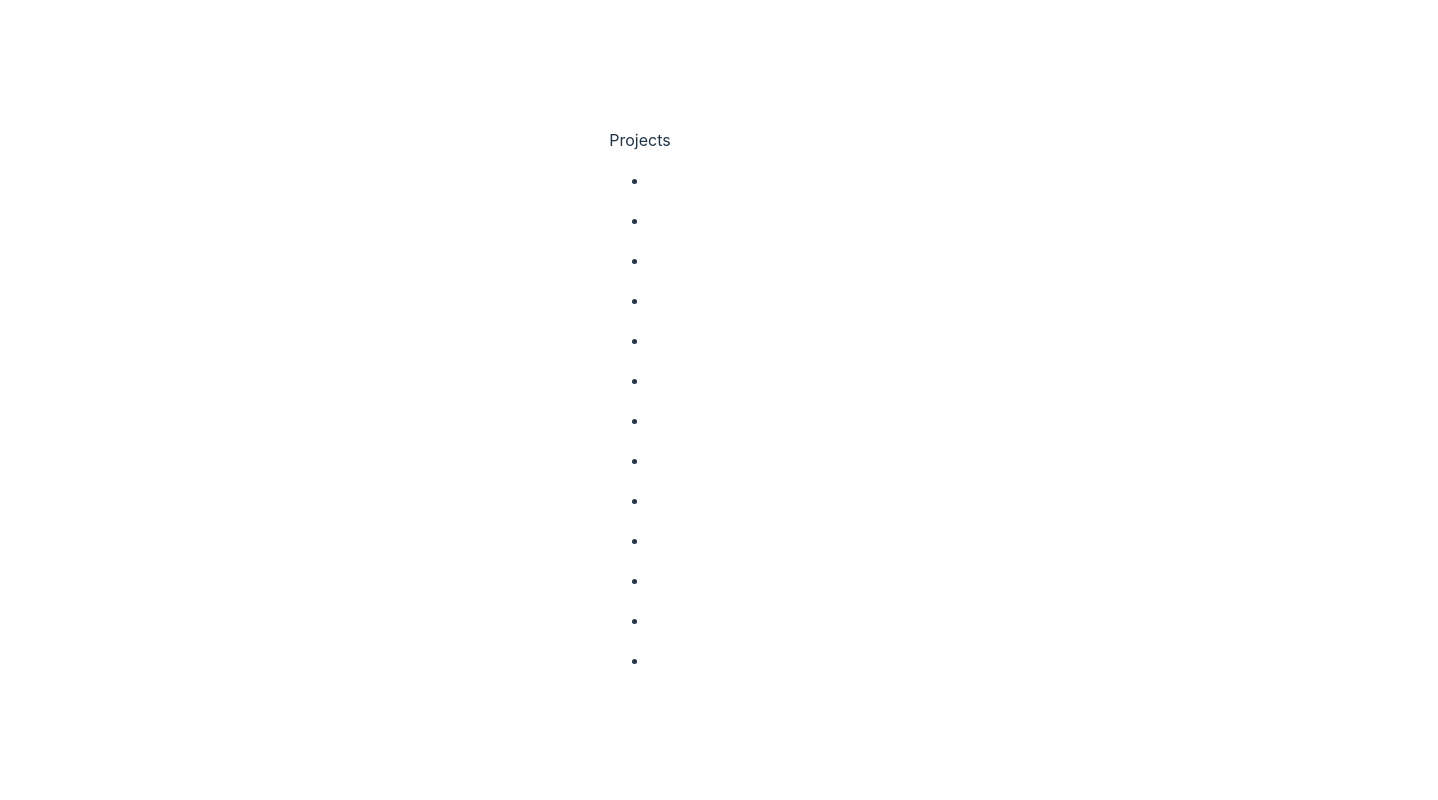
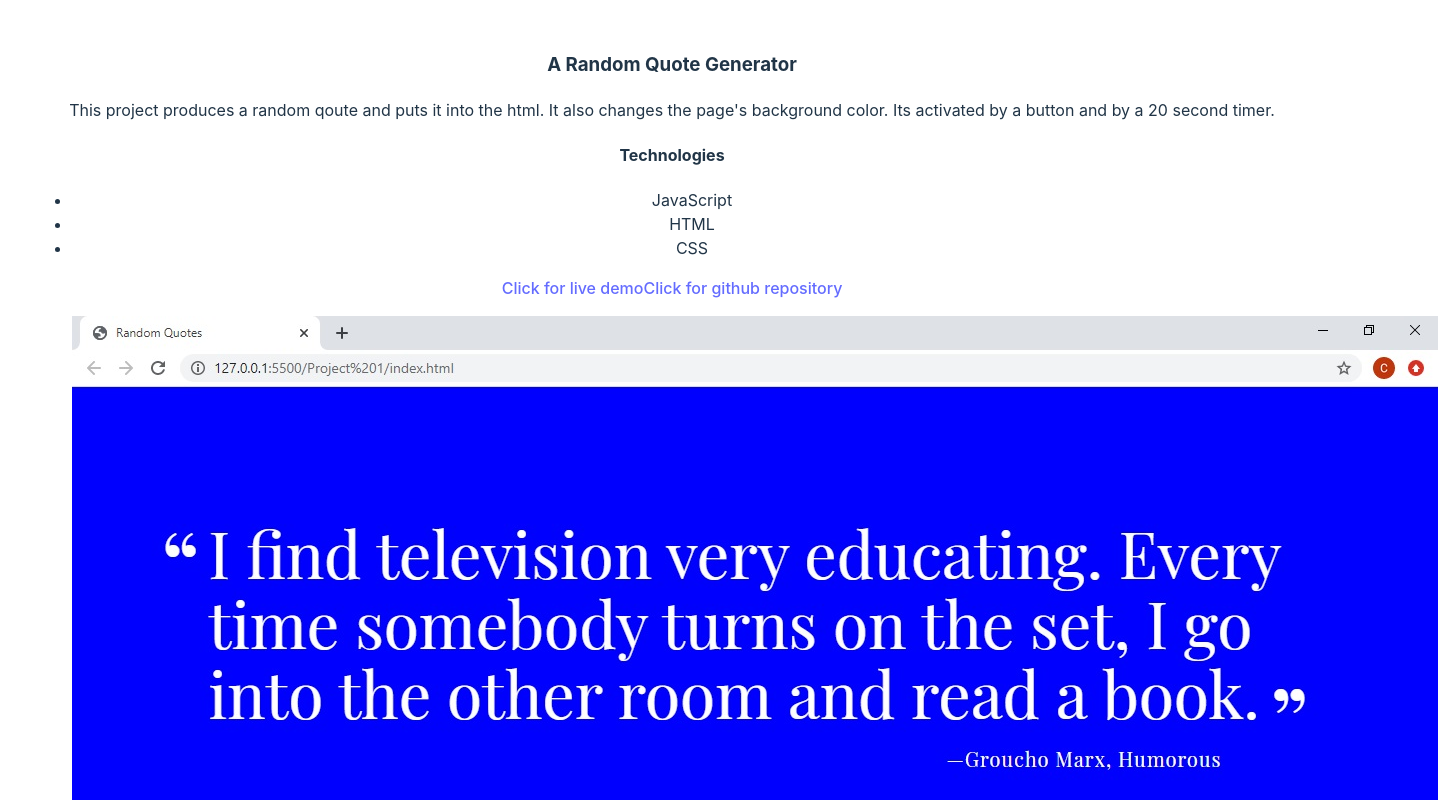
Before and after one commit to CalebHasch/Caleb-s-Portfolio-Frontend, a React (Vite) app in the folder Calebs-Portfolio/: page /project/1 in a window 1280 px wide. Shown: the top 800 px of the page, 1438 px wide, since content can reach past the window. Built offline with nearby package versions, Linux system fonts and the light colour scheme.

Commit message:
create project page

```diff
--- a/Calebs-Portfolio/src/components/App/App.jsx
+++ b/Calebs-Portfolio/src/components/App/App.jsx
@@ -1,13 +1,12 @@
-import { useState, useEffect } from "react";
+import { useState } from "react";
+import { Routes, Route } from "react-router-dom";
 import ProjectDisplay from "../ProjectDisplay/ProjectDisplay";
+import ProjectPage from "../ProjectPage/ProjectPage";
 import "./App.css";
-import projectList from "../../../db.json";
-import { number } from "../../utils/constants";
+import { projectList } from "../../utils/constants";
 
 function App() {
-  const [projects, setProjects] = useState(projectList);
-  console.log(projectList);
-  console.log(number);
+  const [projects, setProjects] = useState(projectList.projects);
 
   // useEffect(() => {
   //   setProjects(projectList);
@@ -15,7 +14,18 @@ function App() {
 
   return (
     <>
-      <ProjectDisplay projects={projects}></ProjectDisplay>
+      <Routes>
+        <Route
+          path="/"
+          element={
+            <ProjectDisplay projects={projects} setProjects={setProjects} />
+          }
+        />
+        <Route
+          path="/project/:id"
+          element={<ProjectPage projects={projects} />}
+        />
+      </Routes>
     </>
   );
 }
--- /dev/null
+++ b/Calebs-Portfolio/src/components/ProjectDisplay/ProjectDisplay.css
@@ -0,0 +1,14 @@
+.projectList {
+  list-style: none;
+  display: grid;
+  grid-template-columns: repeat(2, 428px);
+  gap: 20px 20px;
+  padding: 0;
+}
+
+.project {
+}
+
+.project__thumbnail {
+  height: 200px;
+}
--- a/Calebs-Portfolio/src/components/ProjectDisplay/ProjectDisplay.jsx
+++ b/Calebs-Portfolio/src/components/ProjectDisplay/ProjectDisplay.jsx
@@ -1,13 +1,27 @@
-export default function ProjectDisplay({ projects }) {
-  console.log(projects);
+import "./ProjectDisplay.css";
+import { NavLink } from "react-router-dom";
+
+export default function ProjectDisplay({ projects, setProjects }) {
+  function searchProjects(id) {
+    setCurrentProject(projects[id]);
+  }
+
   return (
     <div>
       <p>Projects</p>
-      <ul>
+      <ul className="projectList">
         {projects.map((project) => {
           return (
             <li key={project.id}>
-              <p>{project.projectname}</p>
+              <p>{project.project_name}</p>
+
+              <NavLink to={`/project/${project.id}`}>
+                <img
+                  className="project__thumbnail"
+                  src={project.image_urls[0]}
+                  alt={project.project_name}
+                ></img>
+              </NavLink>
             </li>
           );
         })}
--- /dev/null
+++ b/Calebs-Portfolio/src/components/ProjectPage/ProjectPage.jsx
@@ -0,0 +1,33 @@
+import { useParams } from "react-router-dom";
+
+export default function ProjectPage({ projects }) {
+  const project = projects[useParams().id];
+
+  return (
+    <div>
+      <h3>{project.project_name}</h3>
+      <p>{project.description}</p>
+      <h4>Technologies</h4>
+      <ul>
+        {project.technologies.map((item, i) => {
+          return <li key={i}>{item}</li>;
+        })}
+      </ul>
+      <a href={project.live_link} target="_blank">
+        Click for live demo
+      </a>
+      <a href={project.github_link} target="_blank">
+        Click for github repository
+      </a>
+      <ul>
+        {project.image_urls.map((item, i) => {
+          return (
+            <li key={i}>
+              <img src={item} alt={project.project_name} />
+            </li>
+          );
+        })}
+      </ul>
+    </div>
+  );
+}
--- a/Calebs-Portfolio/src/main.jsx
+++ b/Calebs-Portfolio/src/main.jsx
@@ -1,10 +1,13 @@
 import React from "react";
 import ReactDOM from "react-dom/client";
 import App from "./components/App/App";
+import { BrowserRouter } from "react-router-dom";
 import "./index.css";
 
 ReactDOM.createRoot(document.getElementById("root")).render(
   <React.StrictMode>
-    <App />
+    <BrowserRouter>
+      <App />
+    </BrowserRouter>
   </React.StrictMode>
 );
--- a/Calebs-Portfolio/src/utils/constants.js
+++ b/Calebs-Portfolio/src/utils/constants.js
@@ -1,5 +1,20 @@
+const baseUrl = "http://127.0.0.1:3000/src/assets/";
+
 const projectList = {
   projects: [
+    {
+      id: 0,
+      project_name: "Brickbreaker",
+      description: "The classic brickbreaker game.",
+      technologies: ["JavaScript", "HTML", "CSS"],
+      live_link: "https://calebhasch.github.io/brickbreaker/",
+      github_link: "https://github.com/CalebHasch/brickbreaker",
+      image_urls: [
+        `${baseUrl}project5(1).png`,
+        `${baseUrl}project5(2).png`,
+        `${baseUrl}project5(3).png`,
+      ],
+    },
     {
       id: 1,
       project_name: "A Random Quote Generator",
@@ -9,9 +24,9 @@ const projectList = {
       live_link: "https://calebhasch.github.io/Random-quote-generator/",
       github_link: "https://github.com/calebhasch/Random-quote-generator",
       image_urls: [
-        "/static/images/project1(1).jpg",
-        "/static/images/project1(2).png",
-        "/static/images/project1(3).png",
+        `${baseUrl}project1(1).jpg`,
+        `${baseUrl}project1(2).png`,
+        `${baseUrl}project1(3).png`,
       ],
     },
     {
@@ -24,9 +39,9 @@ const projectList = {
       github_link:
         "https://github.com/calebhasch/list-and-pagination-filtering",
       image_urls: [
-        "/static/images/project2(1).png",
-        "/static/images/project2(2).png",
-        "/static/images/project2(3).png",
+        `${baseUrl}project2(1).png`,
+        `${baseUrl}project2(2).png`,
+        `${baseUrl}project2(3).png`,
       ],
     },
     {
@@ -43,9 +58,9 @@ const projectList = {
       live_link: "https://calebhasch.github.io/interactive-form/",
       github_link: "https://github.com/calebhasch/interactive-form",
       image_urls: [
-        "/static/images/project3(1).png",
-        "/static/images/project3(2).png",
-        "/static/images/project3(3).png",
+        `${baseUrl}project3(1).png`,
+        `${baseUrl}project3(2).png`,
+        `${baseUrl}project3(3).png`,
       ],
     },
     {
@@ -57,9 +72,9 @@ const projectList = {
       live_link: "https://calebhasch.github.io/OOP-Game-Show-App/",
       github_link: "https://github.com/calebhasch/OOP-Game-Show-App",
       image_urls: [
-        "/static/images/project4(1).png",
-        "/static/images/project4(2).png",
-        "/static/images/project4(3).png",
+        `${baseUrl}project4(1).png`,
+        `${baseUrl}project4(2).png`,
+        `${baseUrl}project4(3).png`,
       ],
     },
     {
@@ -79,9 +94,9 @@ const projectList = {
       live_link: "https://calebhasch.github.io/Public-API-Requests/",
       github_link: "https://github.com/calebhasch/Public-API-Requests",
       image_urls: [
-        "/static/images/project5(1).png",
-        "/static/images/project5(2).png",
-        "/static/images/project5(3).png",
+        `${baseUrl}project5(1).png`,
+        `${baseUrl}project5(2).png`,
+        `${baseUrl}project5(3).png`,
       ],
     },
     {
@@ -93,9 +108,9 @@ const projectList = {
       live_link: "https://calebhasch.github.io/React-Gallery/",
       github_link: "https://github.com/calebhasch/React-Gallery",
       image_urls: [
-        "/static/images/ReactGallery(Cosmos).png",
-        "/static/images/ReactGallery(cats).png",
-        "/static/images/ReactGallery(NoResults).png",
+        `${baseUrl}ReactGallery(Cosmos).png`,
+        `${baseUrl}ReactGallery(cats).png`,
+        `${baseUrl}ReactGallery(NoResults).png`,
       ],
     },
     {
@@ -116,9 +131,9 @@ const projectList = {
       live_link: "https://calebhaschwtwr.crabdance.com/",
       github_link: "https://github.com/CalebHasch/se_project_react",
       image_urls: [
-        "/static/images/project5(1).png",
-        "/static/images/project5(2).png",
-        "/static/images/project5(3).png",
+        `${baseUrl}project5(1).png`,
+        `${baseUrl}project5(2).png`,
+        `${baseUrl}project5(3).png`,
       ],
     },
     {
@@ -129,9 +144,9 @@ const projectList = {
       live_link: "https://calebhasch.github.io/se_project_aroundtheus/",
       github_link: "https://github.com/CalebHasch/se_project_aroundtheus",
       image_urls: [
-        "/static/images/project5(1).png",
-        "/static/images/project5(2).png",
-        "/static/images/project5(3).png",
+        `${baseUrl}project5(1).png`,
+        `${baseUrl}project5(2).png`,
+        `${baseUrl}project5(3).png`,
       ],
     },
     {
@@ -142,9 +157,9 @@ const projectList = {
       live_link: "https://calebhasch.github.io/Public-API-Requests/",
       github_link: "https://github.com/calebhasch/Tech-degree-project-5",
       image_urls: [
-        "/static/images/project5(1).png",
-        "/static/images/project5(2).png",
-        "/static/images/project5(3).png",
+        `${baseUrl}project5(1).png`,
+        `${baseUrl}project5(2).png`,
+        `${baseUrl}project5(3).png`,
       ],
     },
     {
@@ -155,9 +170,9 @@ const projectList = {
       live_link: "https://calebhasch.github.io/Warrior-Legend/",
       github_link: "https://github.com/CalebHasch/Warrior-Legend",
       image_urls: [
-        "/static/images/project5(1).png",
-        "/static/images/project5(2).png",
-        "/static/images/project5(3).png",
+        `${baseUrl}project5(1).png`,
+        `${baseUrl}project5(2).png`,
+        `${baseUrl}project5(3).png`,
       ],
     },
     {
@@ -168,9 +183,9 @@ const projectList = {
       live_link: "https://calebhasch.github.io/Racing/",
       github_link: "https://github.com/CalebHasch/Racing",
       image_urls: [
-        "/static/images/project5(1).png",
-        "/static/images/project5(2).png",
-        "/static/images/project5(3).png",
+        `${baseUrl}project5(1).png`,
+        `${baseUrl}project5(2).png`,
+        `${baseUrl}project5(3).png`,
       ],
     },
     {
@@ -181,27 +196,12 @@ const projectList = {
       live_link: "https://calebhasch.github.io/Pong/",
       github_link: "https://github.com/CalebHasch/Pong",
       image_urls: [
-        "/static/images/project5(1).png",
-        "/static/images/project5(2).png",
-        "/static/images/project5(3).png",
-      ],
-    },
-    {
-      id: 13,
-      project_name: "Brickbreaker",
-      description: "The classic brickbreaker game.",
-      technologies: ["JavaScript", "HTML", "CSS"],
-      live_link: "https://calebhasch.github.io/brickbreaker/",
-      github_link: "https://github.com/CalebHasch/brickbreaker",
-      image_urls: [
-        "/static/images/project5(1).png",
-        "/static/images/project5(2).png",
-        "/static/images/project5(3).png",
+        `${baseUrl}project5(1).png`,
+        `${baseUrl}project5(2).png`,
+        `${baseUrl}project5(3).png`,
       ],
     },
   ],
 };
 
-const number = { test: "it works" };
-
-export { projectList, number };
+export { projectList };
```
